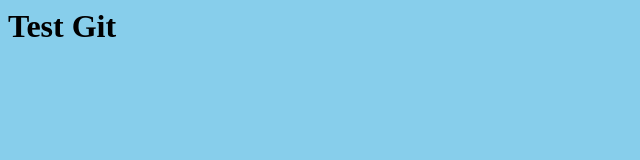
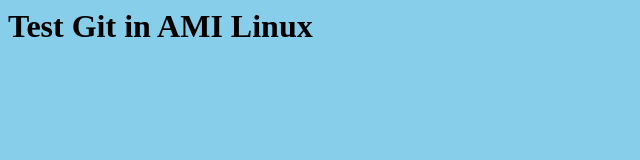
Before and after one commit to rutujap26/devops, a plain HTML site: page index.html in a window 1280 px wide. Shown: the whole page, without its empty margins (0-640 px from the left). Drawn offline with Linux system fonts and the light colour scheme.

Commit message:
First Commit

```diff
--- a/index.html
+++ b/index.html
@@ -1,6 +1,6 @@
 <html>
 	<head><title>Test</title></head>
 	<body bgcolor=Skyblue>
-		<h1>Test Git</h1>
+		<h1>Test Git in AMI Linux</h1>
 	</body>
 </html>
```
